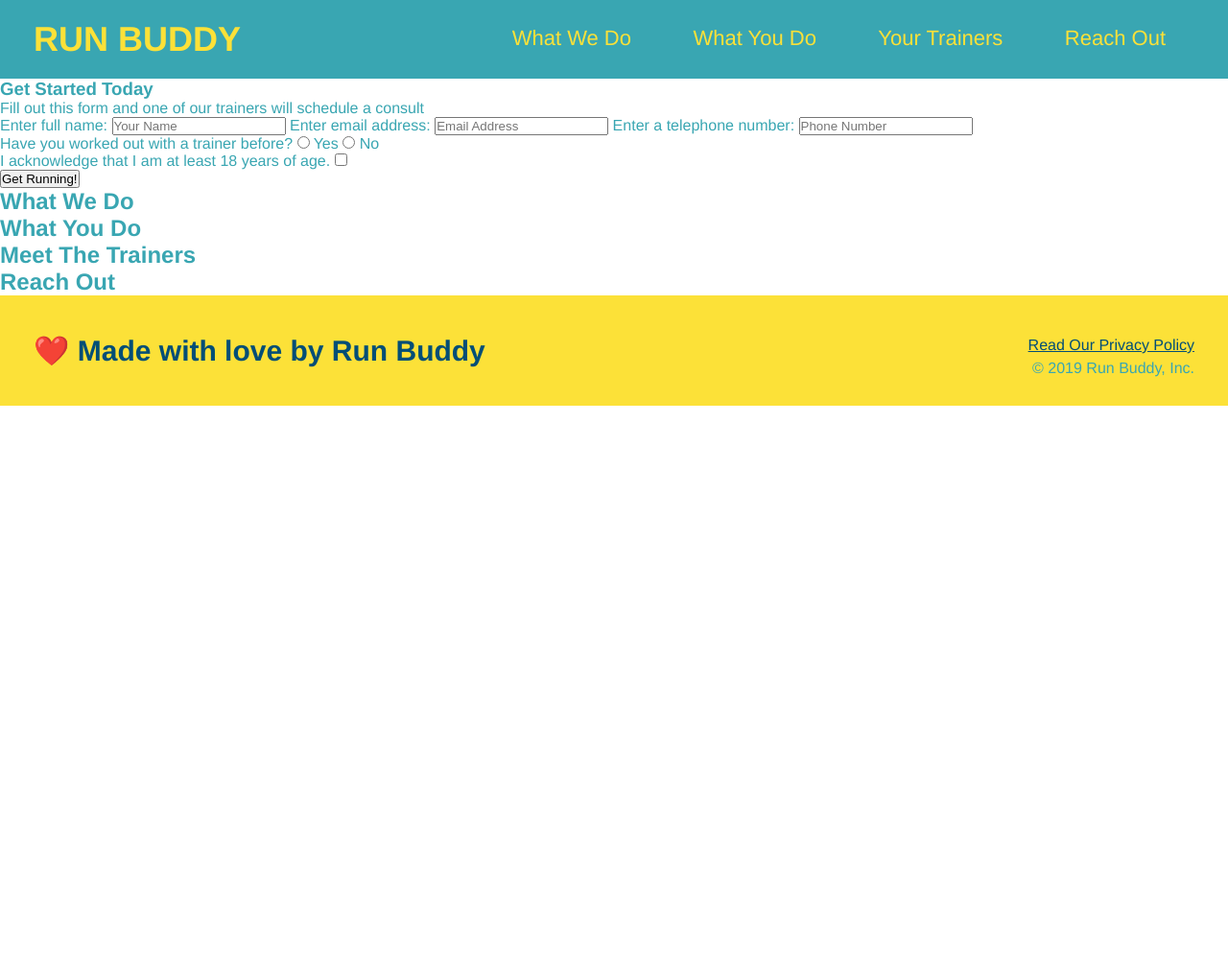
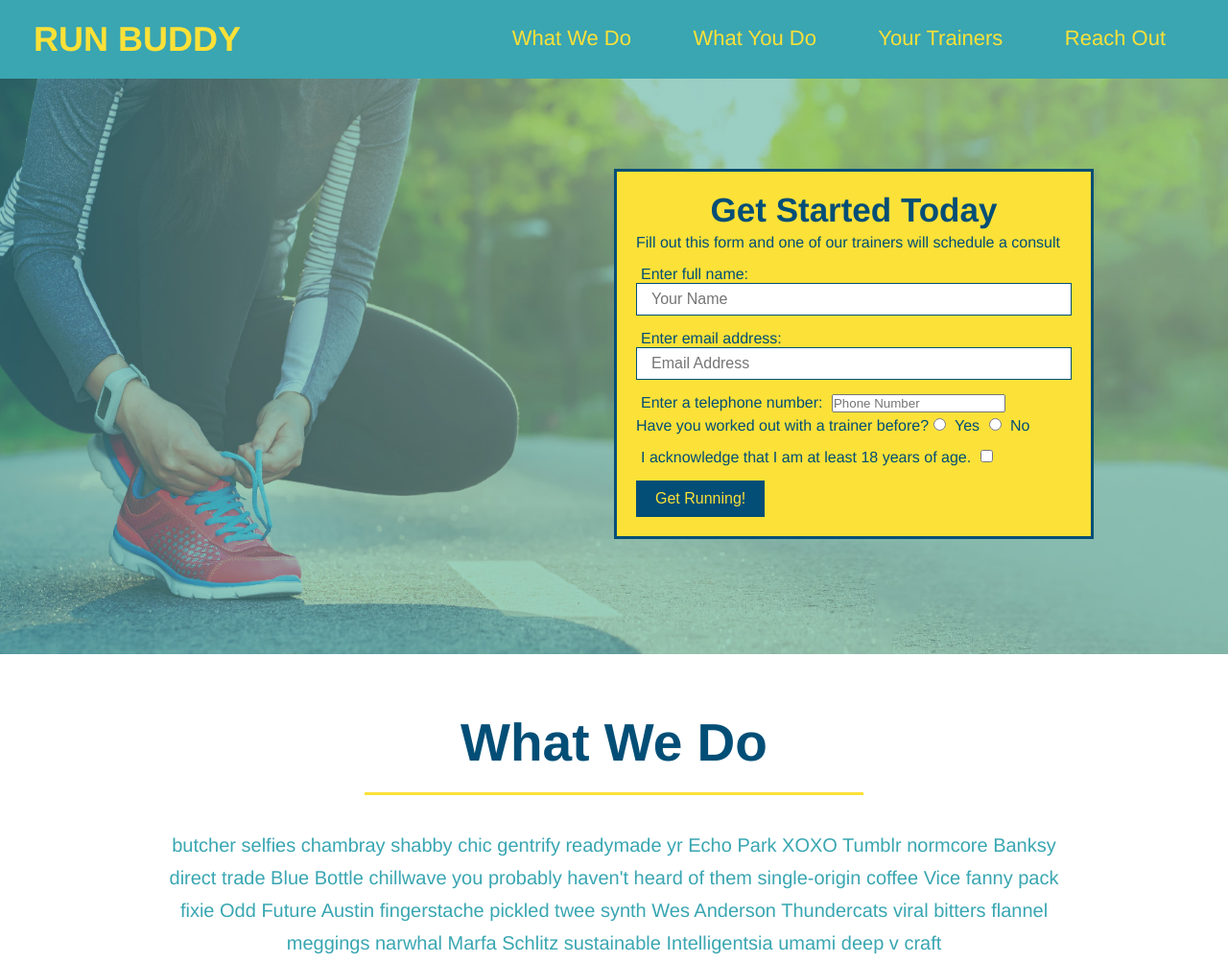
Before and after one commit to emackenziesmith/run-buddy, a plain HTML site: page index.html in a window 1280 px wide. Shown: the top 1003 px of the page at 96% size. Before the commit the page ends 800 px from the top, so only its background shows below. Drawn offline with Linux system fonts and the light colour scheme.

Commit message:
style what we do section

```diff
--- a/assets/css/style.css
+++ b/assets/css/style.css
@@ -54,3 +54,82 @@ footer div {
 footer a {
     color: #024e76;
 }
+section {
+    padding: 60px;
+}
+/* Hero Style Start */
+.hero {
+    background-image: url("../images/hero-bg.jpeg");
+    height: 600px;
+    background-size: cover;
+    background-position: center;
+    position: relative;
+}
+.hero-form {
+    background-color: #fce138;
+    padding: 20px;
+    width: 500px;
+    color: #024e76;
+}
+.hero-form {
+    border-style: solid;
+    border-width: 3px;
+    border-color: #024e76;
+}
+.hero-form {
+    border: 3px solid #024e76;
+    background-color: #fce138;
+    padding: 20px;
+    width: 500px;
+    color: #024e76;
+    position: absolute;
+    bottom: 120px;
+    right: 140px;
+}
+.hero-form h3 {
+    margin: 0px;
+    font-size: 35px;
+    text-align: center;
+}
+.hero-form p {
+    margin: 5px 0 15px 0;
+}
+.form-input {
+    border: 1px solid #024e76;
+    display: block;
+    padding: 7px 15px;
+    font-size: 16px;
+    color: #024e76;
+    width: 100%;
+    margin-bottom: 15px;
+}
+.hero-form label {
+    margin: 0 5px;
+}
+.hero-form button {
+    color: #fce138;
+    background-color: #024e76;
+    border: none;
+    padding: 10px 20px;
+    font-size: 16px;
+}
+/* Hero Style End */
+.intro {
+    text-align: center;
+}
+.intro h2 {
+    font-size: 55px;
+    color: #024e76;
+    margin-bottom: 35px;
+    padding: 0 100px 20px 100px;
+    border-bottom: 3px solid;
+    border-color: #fce138;
+    display: inline-block;
+}
+.intro p {
+    line-height: 1.7;
+    color: #39a6b2;
+    width: 80%;
+    font-size: 20px;
+    margin: 0 auto;
+}
--- a/index.html
+++ b/index.html
@@ -14,7 +14,7 @@
             <nav>
                 <!-- Unordered list element -->
                 <ul>
-                    <!-- List item element-->
+                    <!-- what we do section-->
                     <li>
                         <!-- Anchor element-->
                         <a href= "#what-we-do">What We Do</a>
@@ -32,18 +32,18 @@
             </nav>
         </header>
         <!-- hero section -->
-         <section>
-             <div>
+         <section class="hero">
+             <div class="hero-form">
                  <h3>Get Started Today</h3>
                  <p>Fill out this form and one of our trainers will schedule a consult</p>
                  <!-- Add form element-->
                  <form>
                      <label for="name">Enter full name:</label>
-                     <input type="text" placeholder="Your Name" name="name" id="name" />
+                     <input type="text" placeholder="Your Name" name="name" id="name" class="form-input"/>
                      <label for="email">Enter email address:</label>
-                     <input type="email" placeholder="Email Address" name="email" id="email" />
+                     <input type="email" placeholder="Email Address" name="email" id="email" class="form-input"/>
                      <label for="phone">Enter a telephone number:</label>
-                     <input type="tel" placeholder="Phone Number" name="phone" id="phone" />
+                     <input type="tel" placeholder="Phone Number" name="phone" id="phone"/>
                      <p>
                          Have you worked out with a trainer before?
                          <input type="radio" name="trainer-confirm" id="trainer-yes" />
@@ -65,12 +65,40 @@
         </section>
         <!-- end hero section -->
         <!-- "what we do" section -->
-        <section>
+        <section id="what-we-do" class="intro">
             <h2>What We Do</h2>
+            <p>
+                butcher selfies chambray shabby chic gentrify readymade yr Echo Park XOXO Tumblr normcore Banksy direct trade Blue Bottle chillwave you probably haven't heard of them single-origin coffee Vice fanny pack fixie Odd Future Austin fingerstache pickled twee synth Wes Anderson Thundercats viral bitters flannel meggings narwhal Marfa Schlitz sustainable Intelligentsia umami deep v craft
+            </p>
         </section>
         <!-- "what you do" section -->
-        <section>
+        <section id="what-you-do">
             <h2>What You Do</h2>
+
+            <div>
+                <!-- insert this img element-->
+                <img src="./assets/images/step-1.svg" alt="" />
+                <h3>Step 1: Fill Out the Form Above</h3>
+                <p>You're already here, so why not?</p>
+            </div>
+
+            <div>
+                <img src="./assets/images/step-2.svg" alt="" />
+                <h3>Step 2: Consult with One of Our Trainers</h3>
+                <p>Are you here to build muscle, lose weight, or just feel good?</p>
+            </div>
+
+            <div>
+                <img src="./assets/images/step-3.svg" alt="" />
+                <h3>Step 3: Get Running</h3>
+                <p>Hit the ground running (literally) once your trainer lays out your plan</p>
+            </div>
+
+            <div>
+                <img src="./assets/images/step-4.svg" alt="" />
+                <h3>Step 4: See Results</h3>
+                <p>Bo-weekly checkins with your trainer will keep you focused</p>
+            </div>
         </section>
         <!-- "meet the trainers" section -->
         <section>
```
Also changed, not shown: assets/images/hero-bg.jpeg (added), assets/images/step-1.svg (added), assets/images/step-2.svg (added), assets/images/step-3.svg (added), assets/images/step-4.svg (added).
